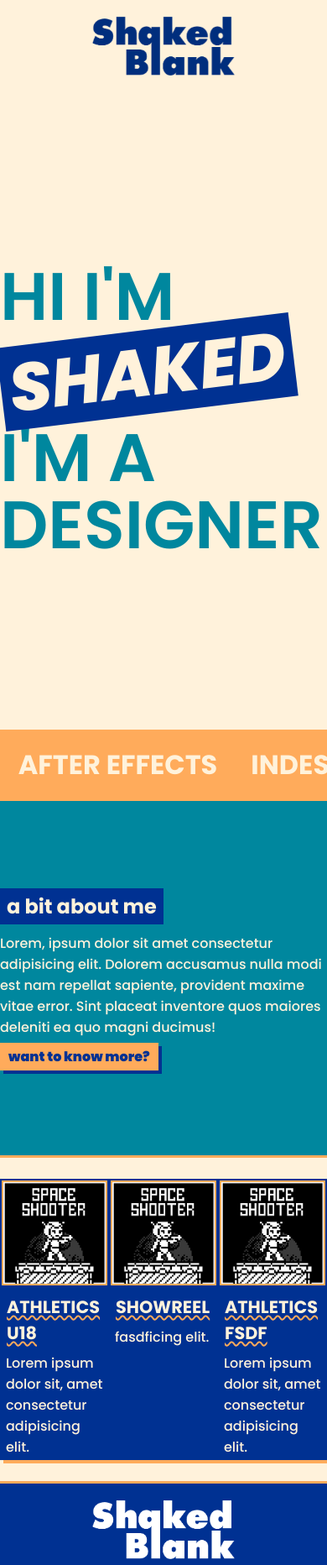
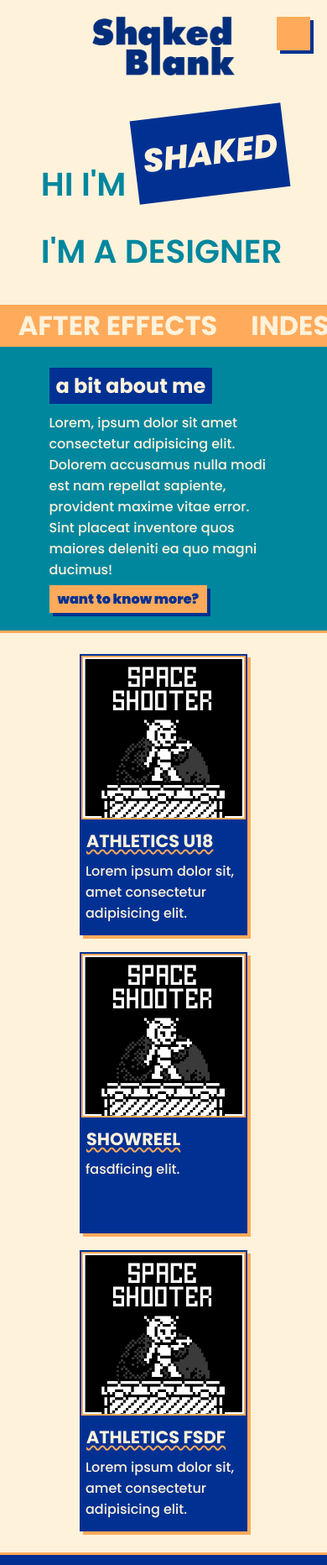
Before and after one commit to shakedblank/design-portfolio, a website with bundled scripts: page index.html in a window 390 px wide. Shown: the top 1864 px of the page at 84% size. Built offline with nearby package versions, Linux system fonts and the light colour scheme.

Commit message:
main page responsive

```diff
--- a/index.html
+++ b/index.html
@@ -12,7 +12,11 @@
     <section id="top-float">
         <img src="assets/Logo.png" width="170" id="main-logo">
     </section>
-
+    <button class="buttons menu-popup" id="menu-popup">
+        <span></span>
+        <span></span>
+        <span></span>
+    </button>
     <div id="side-menu">
         <div id="menu-title" class="poppins-bold"><h3>menu</h3></div>
         <a class="poppins-bold topb current-page" href="index.html">home</a>
--- a/styles.css
+++ b/styles.css
@@ -444,7 +444,7 @@ a{
 }
 
 .loader-title{
-    font-size: 5rem;
+    font-size: 10vw;
     color: var(--color4);
     align-items: center;
     justify-content: center;
@@ -518,6 +518,7 @@ a{
     top: -20%;
     left: 50%;
     transform: translate(-50%, -50%);
+    width: 72vw;
     }
     #menu-popup{
         display: flex;
@@ -562,4 +563,31 @@ a{
     #secondey-paragraph{
         max-width: 80vw;
     }
+    .projects-home {
+        flex-direction: column;
+        gap: 20px;
+    }
+    .h1-type {
+        font-size: 10vw;
+        line-height: auto;
+    }
+    #text-emphasis-main {
+        padding: auto;
+    }
+    #home-header {
+    height: 30vh;
+    }
+    #about-small {
+        min-height: 40vh;
+        height: auto;
+    }
+    #word-seperator{
+        max-height: 6vh;
+    }
+    #home-aboutd{
+        max-width: 70vw;
+    }
+    .topb{
+        font-size: 2rem;
+    }
 }
```
